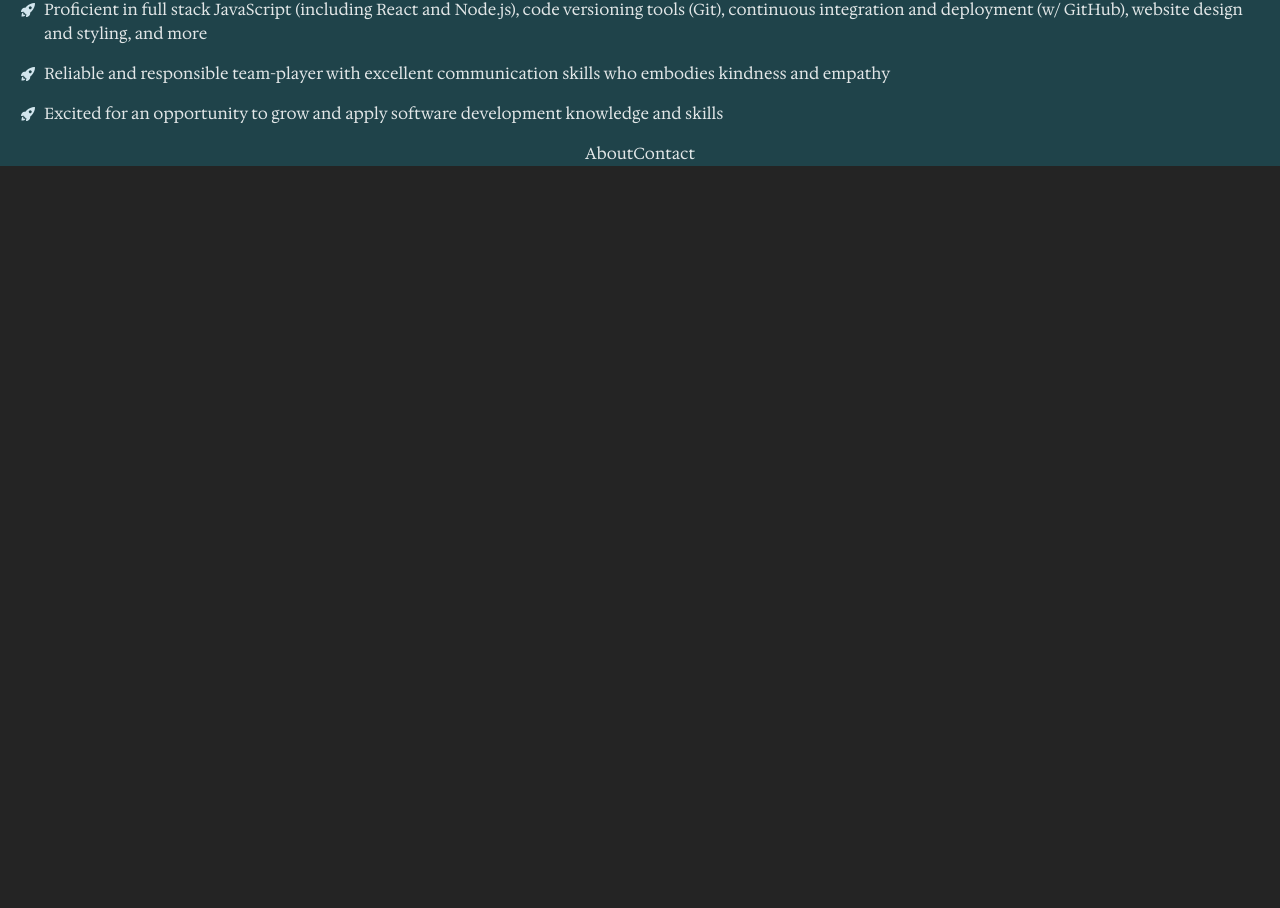
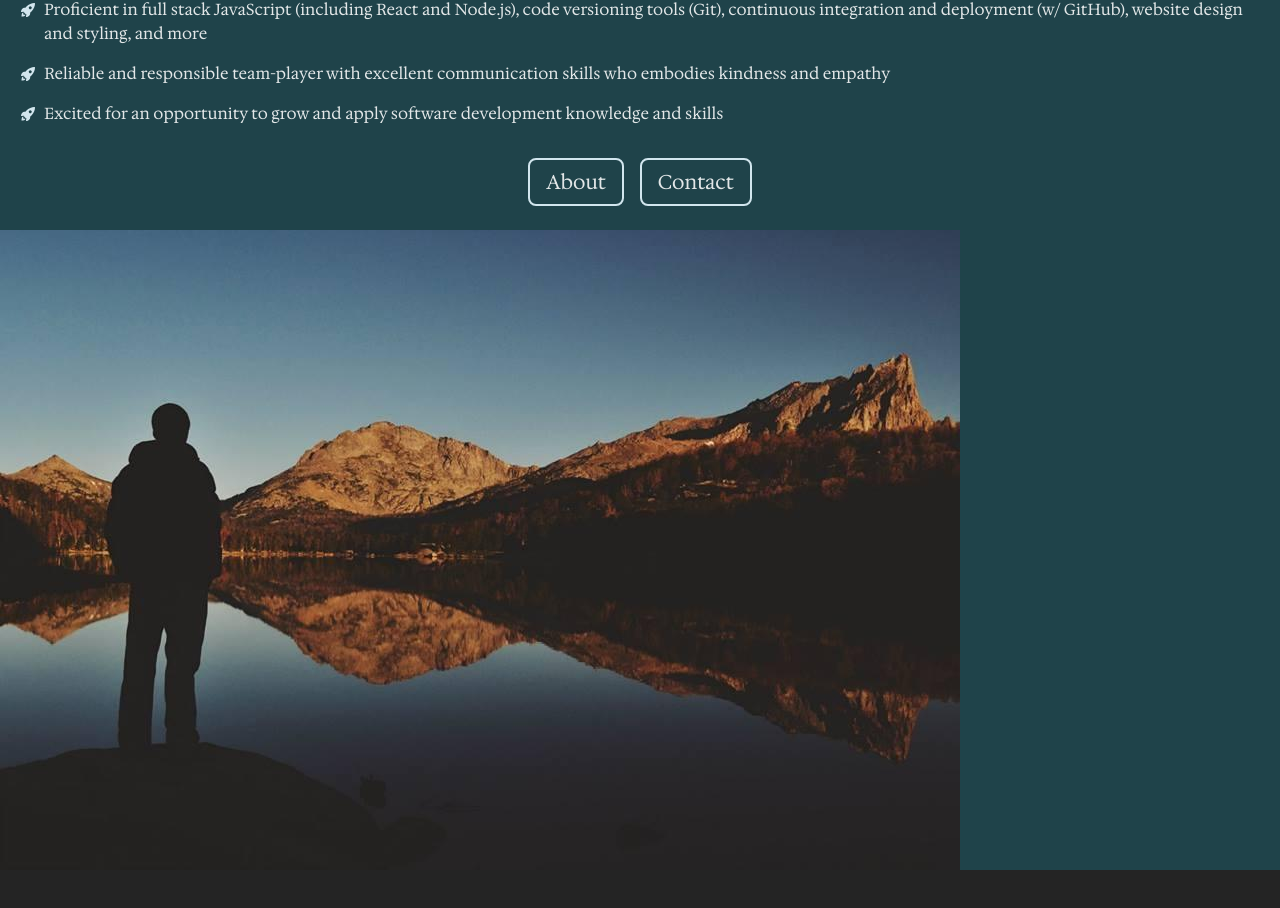
Before and after one commit to connorwarme/connorwarme.github.io, a React (Vite) app: page / in a window 1280 px wide. Shown: the part 4769-5677 px from the top of the page. Before the commit the page ends 4935 px from the top, so only its background shows below. Built offline with nearby package versions, Linux system fonts and the light colour scheme.

Commit message:
Style link buttons in mini about section, add photo

```diff
--- a/src/components/AboutMini.jsx
+++ b/src/components/AboutMini.jsx
@@ -1,10 +1,11 @@
 import { IoRocketSharp as Rocket } from "react-icons/io5";
+import winds from "../images/gallery/winds.jpg"
 
 const AboutMini = () => {
   const bullets = ["Proficient in full stack JavaScript (including React and Node.js), code versioning tools (Git), continuous integration and deployment (w/ GitHub), website design and styling, and more", "Reliable and responsible team-player with excellent communication skills who embodies kindness and empathy", "Excited for an opportunity to grow and apply software development knowledge and skills"]
 
     return (
-    <div className="bg-midnight-green mt-10 font-body">
+    <div className="bg-midnight-green mt-10 mb-10 font-body">
       <h3 className='text-3xl font-grenze m-2 p-2 pt-6 pb-0 text-center'>A software developer who&apos;s a craftsman at heart: </h3>
       <h3 className='text-xl m-2 p-2 pt-2 text-center'>detail-driven, analytical, hardworking and meticulous in his pursuit of elegant interfaces and excellent solutions.</h3>
 
@@ -20,14 +21,15 @@ const AboutMini = () => {
           })
         }
       </ul>
-      <div className="flex justify-center font-body">
-        <a className="">
+      <div className="flex justify-center font-body font-semibold text-xl p-2 pb-4">
+        <a className="p-2 pr-4 pl-4 m-2 border-wave-spray border-2 rounded-lg transition ease-in-out duration-150 cursor-pointer hover:bg-wave-spray hover:text-midnight-green">
           About
         </a>
-        <a className="">
+        <a className="p-2 pr-4 pl-4 m-2 border-wave-spray border-2 rounded-lg transition ease-in-out duration-150 cursor-pointer hover:bg-wave-spray hover:text-midnight-green">
           Contact
         </a>
       </div>
+      <img src={winds} alt="Connor lakeside in the Wind River Range" className="min-h-24 w-dvh object-cover" />
     </div>
    );
 }
```
Also changed, not shown: src/images/gallery/winds.jpg (added).
